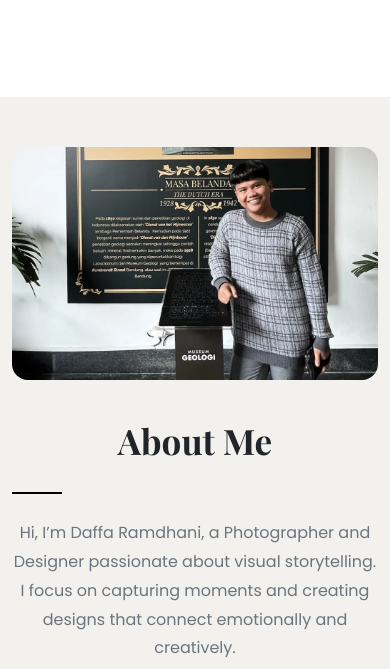
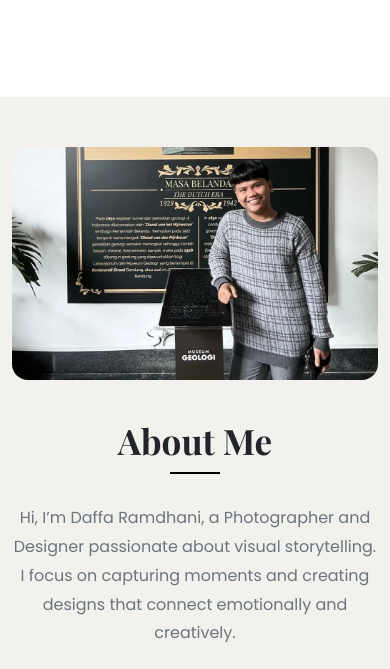
Before and after one commit to frnann6/dhevv-porto, a plain HTML site: page index.html in a window 390 px wide. Shown: the part 417-1086 px from the top of the page. Drawn offline with nearby package versions, Linux system fonts and the light colour scheme; a web font is replaced by a local one.

Commit message:
style: update title-line in About section

```diff
--- a/css/responsive.css
+++ b/css/responsive.css
@@ -111,9 +111,14 @@
 
     .about h1 {
         font-size: 35px;
+        margin-bottom: 0;
     }
 
-    .about p {}
+    .about .title-line {
+        margin: 0px auto;
+        margin-top: 10px;
+        margin-bottom: 30px;
+    }
 
     /* Portfolio */
     .portfolio-divider {
--- a/index.html
+++ b/index.html
@@ -191,8 +191,10 @@
 
                 <!-- Text -->
                 <div class="col-md-6 text ps-md-5">
-                    <h1 class="fw-bold text-md-start">About Me</h1>
-                    <div class="title-line"></div>
+                    <div class="about-info">
+                        <h1 class="fw-bold text-md-start">About Me</h1>
+                        <div class="title-line"></div>
+                    </div>
                     <p class="text-md-start text-muted">Hi, I’m Daffa Ramdhani, a Photographer and Designer
                         passionate
                         about
```
